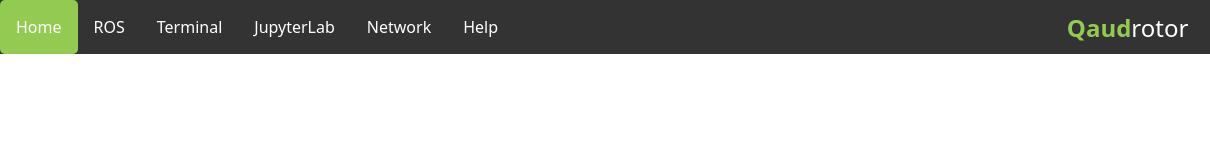
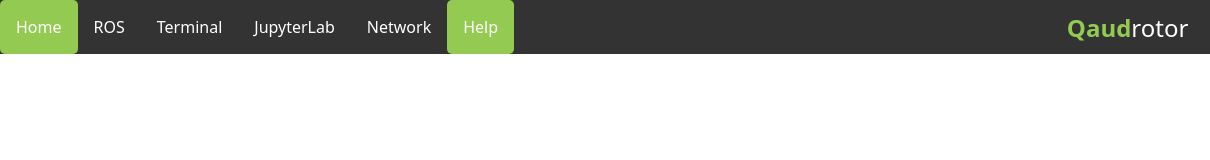
Before and after one commit to enavid/Quadrotor-HMI, a plain HTML site: page help.html in a window 1280 px wide. Shown: the full height of the page, 0-1210 px from the left. Drawn offline with Linux system fonts and the light colour scheme.

Commit message:
Add select item to all tab

```diff
--- a/help.html
+++ b/help.html
@@ -20,7 +20,7 @@
                 <li><a href="./terminal.html">Terminal</a></li>
                 <li><a href="./jupyterLab.html">JupyterLab</a></li>
                 <li><a href="./network.html">Network</a></li>
-                <li><a href="./help.html">Help</a></li>
+                <li id="selcet"><a href="./help.html">Help</a></li>
             </ul>
             <span class="header-quad">
                 <span id="header-p">
--- a/style.css
+++ b/style.css
@@ -46,6 +46,11 @@ header {
     color: white;
 }
 
+#selcet {
+    background-color: #93cb52;
+    border-radius: 5px;
+}
+
 /* ============================= Quadrotor picture =========================== */
 #header-p {
     display: flex;
```
Also changed, not shown: index.html (+1 -1 lines), jupyterLab.html (+1 -1 lines), ros.html (+1 -1 lines), terminal.html (+1 -1 lines).
